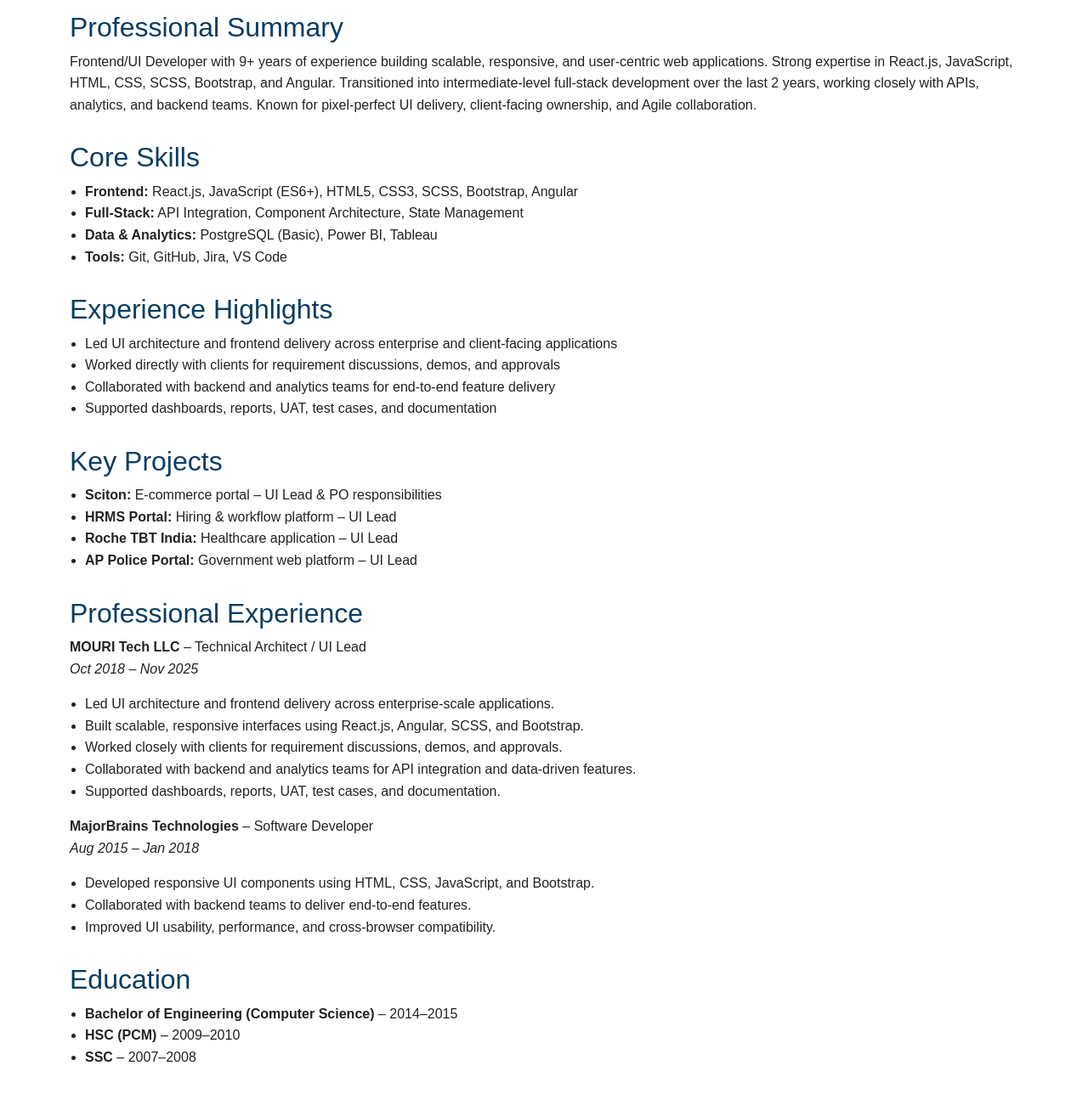
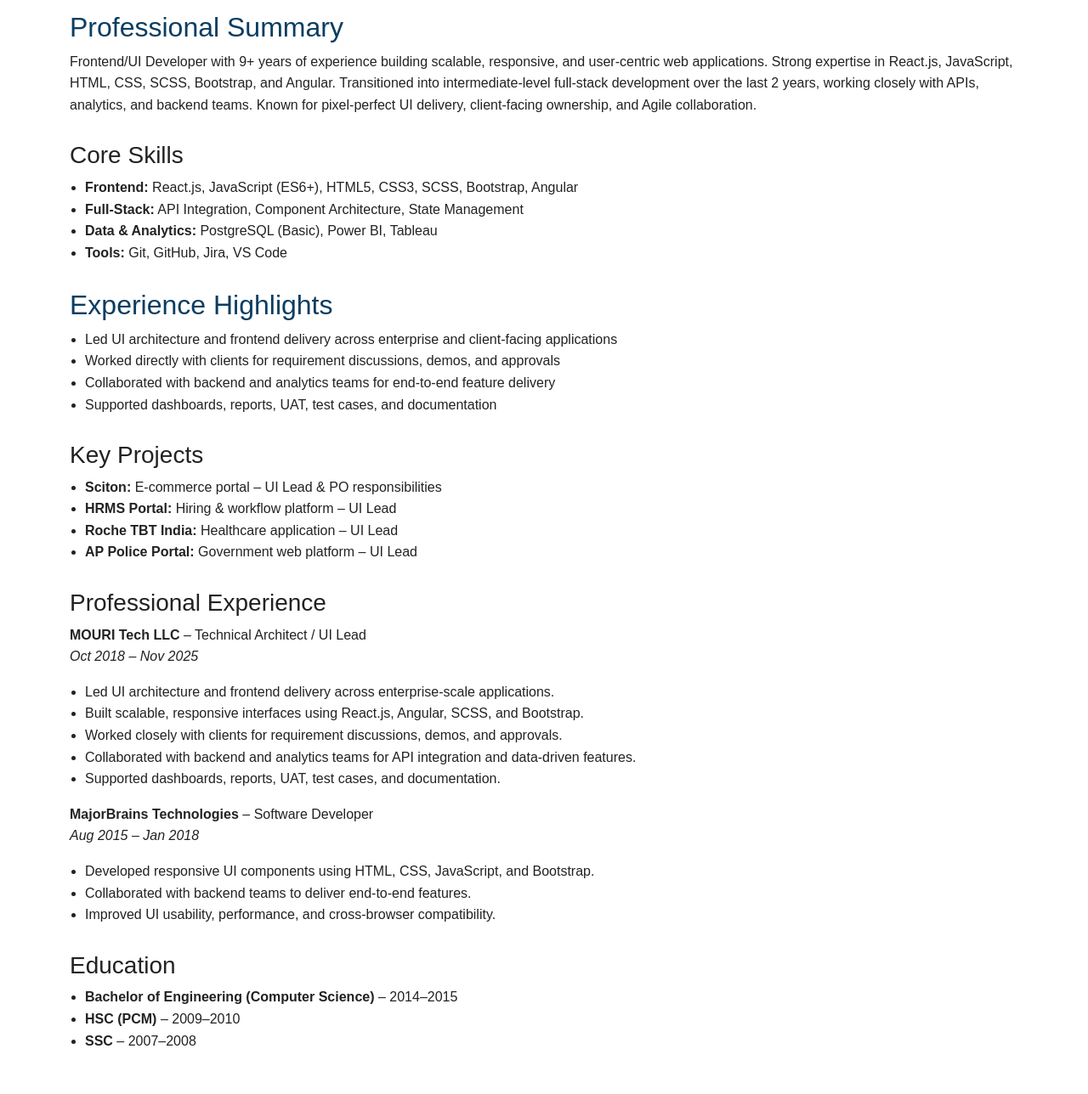
Before and after one commit to anujaburande/anuja-burande-portfolio, a plain HTML site: page index.html in a window 1280 px wide. Shown: the part 166-1454 px from the top of the page at 85% size. Drawn offline with nearby package versions, Linux system fonts and the light colour scheme.

```diff
--- a/index.html
+++ b/index.html
@@ -1,7 +1,7 @@
 <!doctype html>
 <html lang="en">
     <head>
-        <title>Title</title>
+        <title>Anuja Burande</title>
         <!-- Required meta tags -->
         <meta charset="utf-8" />
         <meta
@@ -48,7 +48,7 @@
 </section>
 
 <section>
-  <h2>Core Skills</h2>
+  <h3>Core Skills</h3>
   <ul>
     <li><strong>Frontend:</strong> React.js, JavaScript (ES6+), HTML5, CSS3, SCSS, Bootstrap, Angular</li>
     <li><strong>Full-Stack:</strong> API Integration, Component Architecture, State Management</li>
@@ -68,7 +68,7 @@
 </section>
 
 <section>
-  <h2>Key Projects</h2>
+  <h3>Key Projects</h3>
   <ul>
     <li><strong>Sciton:</strong> E-commerce portal – UI Lead & PO responsibilities</li>
     <li><strong>HRMS Portal:</strong> Hiring & workflow platform – UI Lead</li>
@@ -77,7 +77,7 @@
   </ul>
 </section>
 <section>
-  <h2>Professional Experience</h2>
+  <h3>Professional Experience</h3>
 
   <p><strong>MOURI Tech LLC</strong> – Technical Architect / UI Lead<br>
   <em>Oct 2018 – Nov 2025</em></p>
@@ -98,7 +98,7 @@
   </ul>
 </section>
 <section>
-  <h2>Education</h2>
+  <h3>Education</h3>
   <ul>
     <li><strong>Bachelor of Engineering (Computer Science)</strong> – 2014–2015</li>
     <li><strong>HSC (PCM)</strong> – 2009–2010</li>
```
